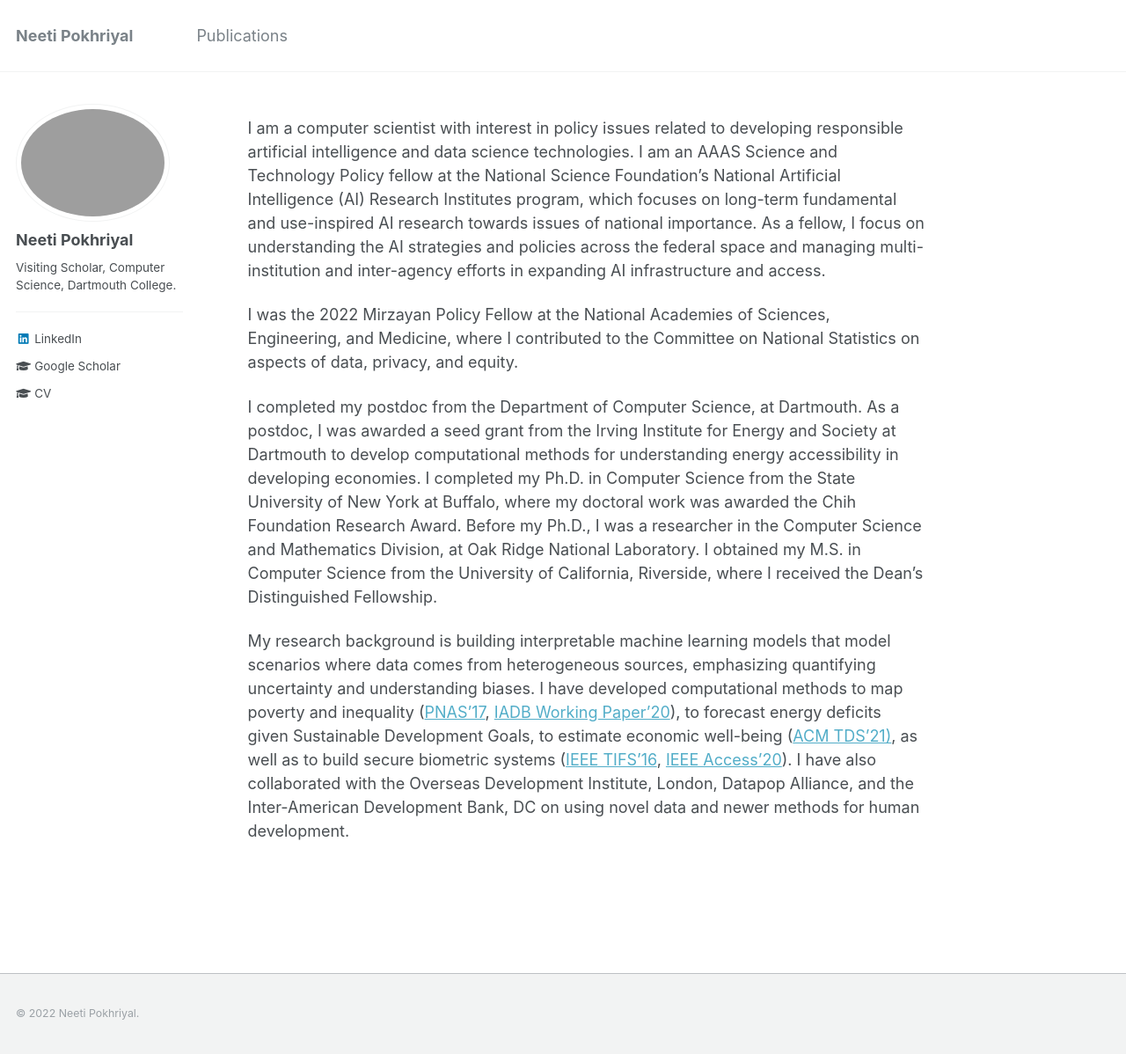
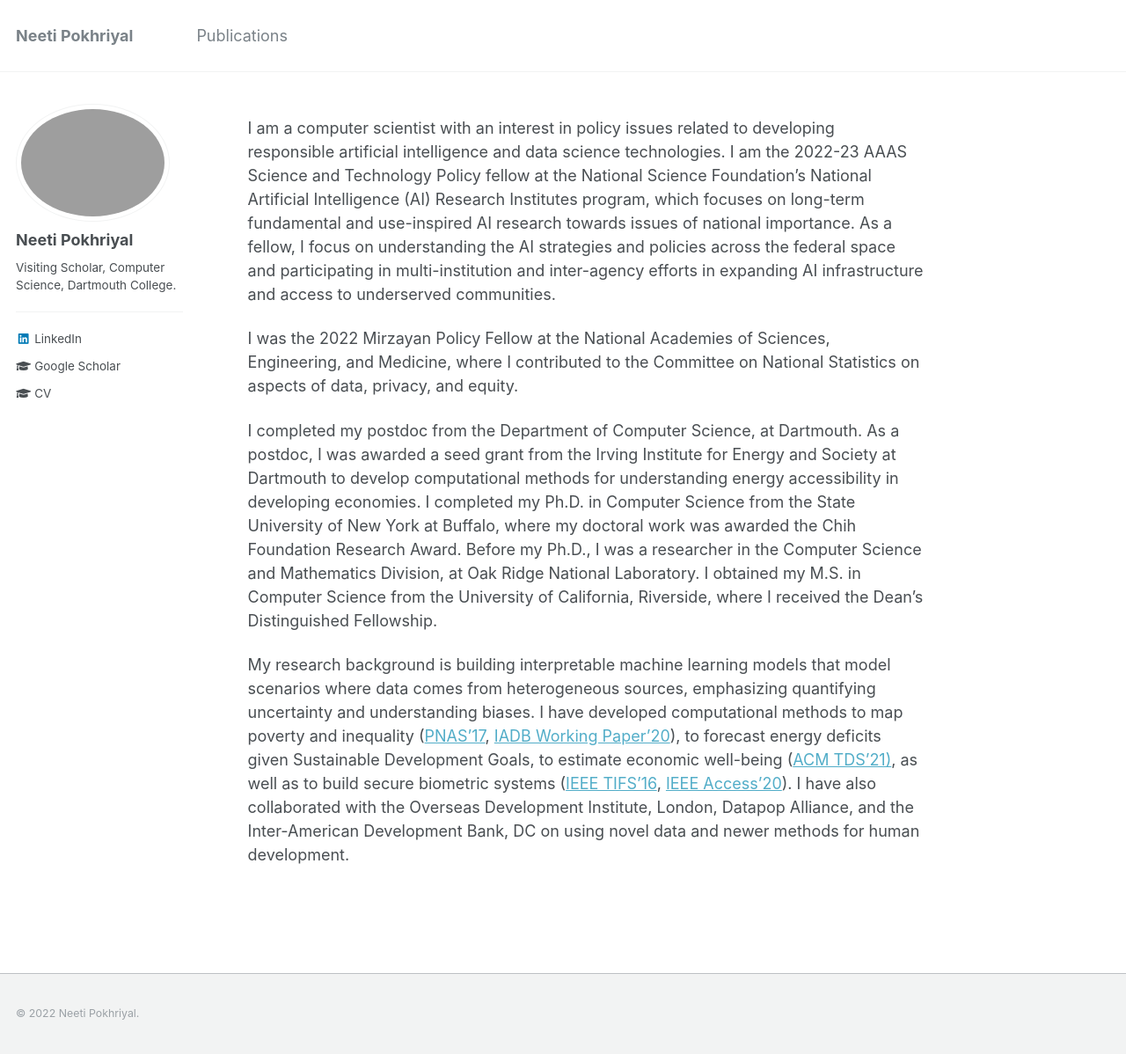
Before and after one commit to neetip/neetip.github.io, a Jekyll site: the page built from _pages/about.md, in a window 1280 px wide and 1198 px high. Shown: the whole window at 88% size. Built offline with Jekyll 4.4.1, drawn with Linux system fonts in a browser that asks for light colours.

Commit message:
Update about.md

```diff
--- a/_pages/about.md
+++ b/_pages/about.md
@@ -7,8 +7,7 @@ redirect_from:
   - /about/
   - /about.html
 ---
-
-I am a computer scientist with interest in policy issues related to developing responsible artificial intelligence and data science technologies. I am an AAAS Science and Technology Policy fellow at the National Science Foundation’s National Artificial Intelligence (AI) Research Institutes program, which focuses on long-term fundamental and use-inspired AI research towards issues of national importance. As a fellow, I focus on understanding the AI strategies and policies across the federal space and managing multi-institution and inter-agency efforts in expanding AI infrastructure and access.
+I am a computer scientist with an interest in policy issues related to developing responsible artificial intelligence and data science technologies. I am the 2022-23 AAAS Science and Technology Policy fellow at the National Science Foundation’s National Artificial Intelligence (AI) Research Institutes program, which focuses on long-term fundamental and use-inspired AI research towards issues of national importance. As a fellow, I focus on understanding the AI strategies and policies across the federal space and participating in multi-institution and inter-agency efforts in expanding AI infrastructure and access to underserved communities.
 
 I was the 2022 Mirzayan Policy Fellow at the National Academies of Sciences, Engineering, and Medicine, where I contributed to the Committee on National Statistics on aspects of data, privacy, and equity.
 
```
